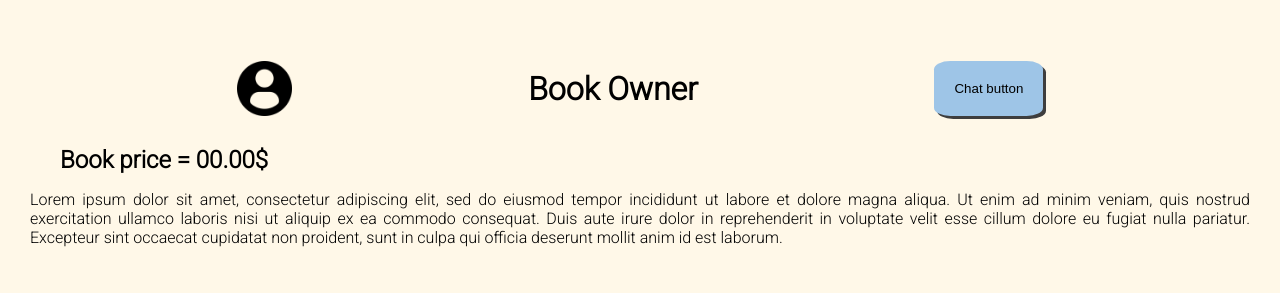
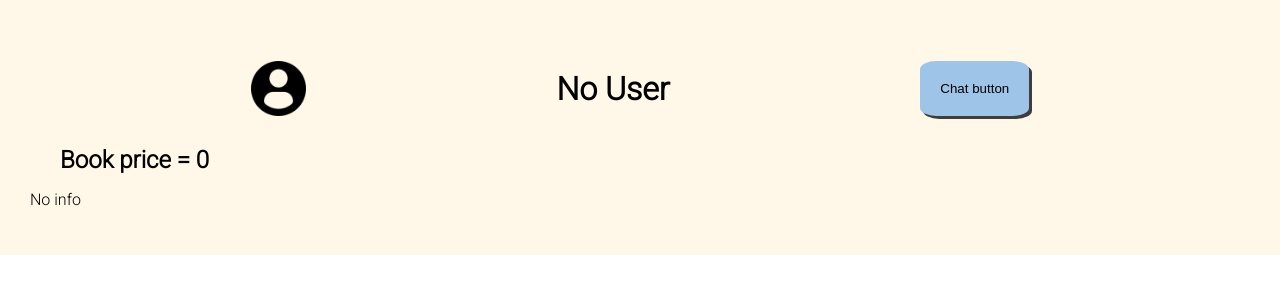
Before and after one commit to Javour02/Libros, a React (Create React App) app in the folder libros-app/: page / in a window 1280 px wide. Shown: the part 245-542 px from the top of the page. Built offline with nearby package versions, Linux system fonts and the light colour scheme; no server answers.

Commit message:
Dynamic User

```diff
--- a/libros-app/src/components/VentaLibros/VentaLibros.js
+++ b/libros-app/src/components/VentaLibros/VentaLibros.js
@@ -8,7 +8,11 @@ import ImageButton from '../ImageButton/ImageButton.js';
 class ventaLibros extends Component {
     state = {
         actualItem:[],
-        actualSeller:[]
+        actualSeller:[{
+            name: "No User",
+            info: "No info",
+            price: 0
+        }]
     }
 
     componentDidMount(){
@@ -17,6 +21,12 @@ class ventaLibros extends Component {
             var theBooks = response.data;
             this.setState({
               actualItem: theBooks,
+            })
+        });
+        axios.get('/Javour02/Libros/sellUsers').then(response=>{
+            var users = response.data;
+            this.setState({
+                actualSeller: users,
             })
         });
     }
@@ -40,12 +50,12 @@ class ventaLibros extends Component {
                 </div>
                 <div className='vendedor'>
                     <img className='logoUsuario' src={usuario}/>
-                    <h1>Book Owner</h1>
+                    <h1>{this.state.actualSeller[0].name}</h1>
                     <button className='buttonVenta'>Chat button</button>
                 </div>
                 <div className='info'>
-                    <h2>Book price = 00.00$</h2>
-                    <p>Lorem ipsum dolor sit amet, consectetur adipiscing elit, sed do eiusmod tempor incididunt ut labore et dolore magna aliqua. Ut enim ad minim veniam, quis nostrud exercitation ullamco laboris nisi ut aliquip ex ea commodo consequat. Duis aute irure dolor in reprehenderit in voluptate velit esse cillum dolore eu fugiat nulla pariatur. Excepteur sint occaecat cupidatat non proident, sunt in culpa qui officia deserunt mollit anim id est laborum.</p>
+                    <h2>Book price = {this.state.actualSeller[0].price}</h2>
+                    <p>{this.state.actualSeller[0].info}</p>
                 </div>
             </div>
         );
```
